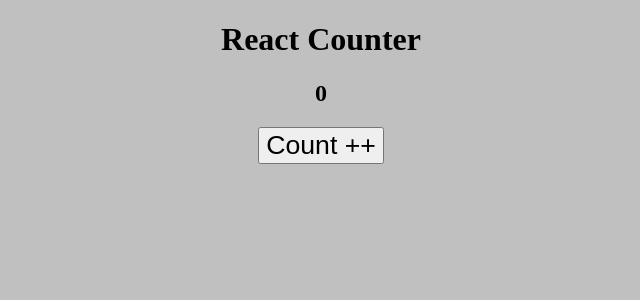
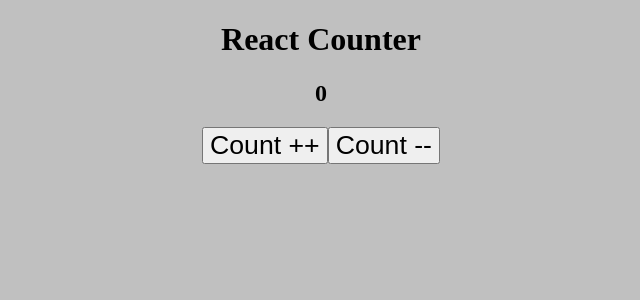
Before and after one commit to Chupriarti/react-counter, a React (Create React App) app: page / in a window 1280 px wide. Shown: the top 300 px of the page, without its empty margins (319-959 px from the left). Built offline with nearby package versions, Linux system fonts and the light colour scheme.

Commit message:
added decrement counter

```diff
--- a/src/App.js
+++ b/src/App.js
@@ -9,6 +9,7 @@
       <h1>React Counter</h1>
       <h2>{count}</h2>
       <CounterButton callback={() => setCount(count + 1)} title="Count ++" />
+      <CounterButton callback={() => setCount(count - 1)} title="Count --" />
     </div>
   );
 }
```
